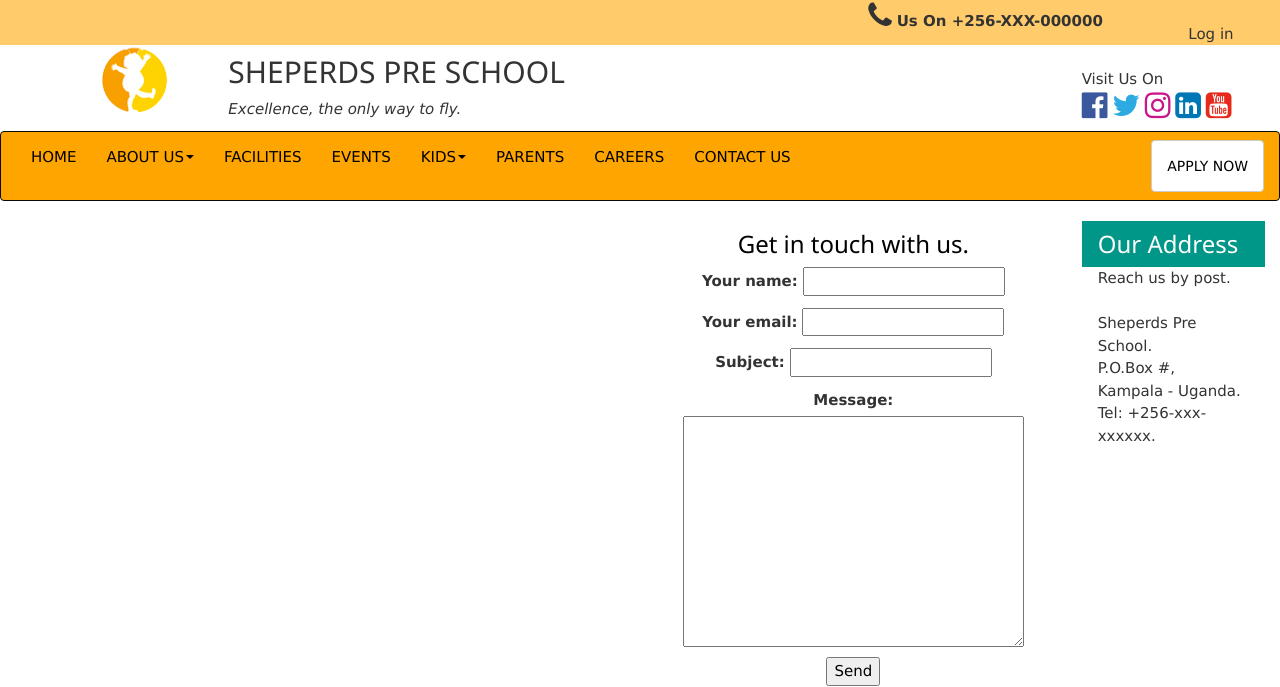
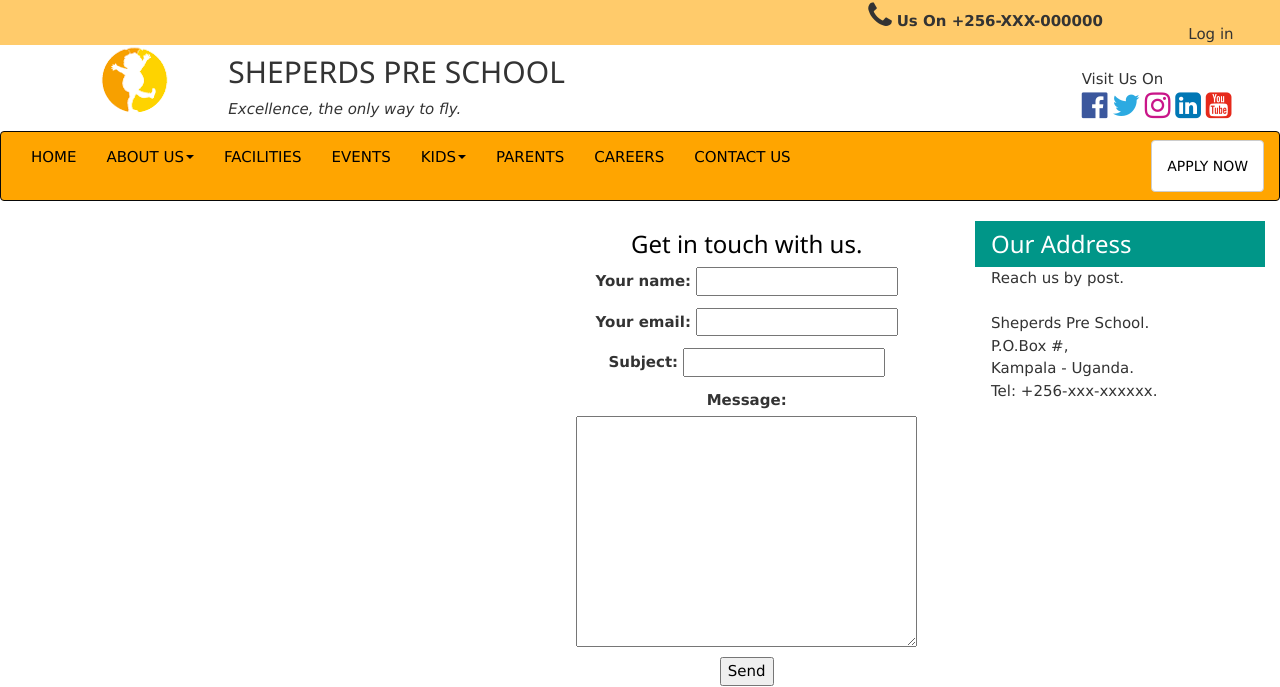
Before and after one commit to faithNassiwa/Sheperds-Pre-School, a Django app: page /contact-us/ in a window 1280 px wide. Shown: the top 687 px of the page. Run offline with Django 3.2, Linux system fonts and the light colour scheme; some libraries are stand-ins or nearby versions.

Commit message:
updated contact page

```diff
--- a/website/templates/website/contact.html
+++ b/website/templates/website/contact.html
@@ -5,7 +5,7 @@
 
 {% block content %}
 <div class= "row">
-<div class= "col-sm-6"></div>
+<div class= "col-sm-5"></div>
 <div class="col-sm-4">
 <center>
 <header class="w3-container w3-white">
@@ -21,7 +21,7 @@
 </form>
 </center>
 </div>
-<div class="col-sm-2">
+<div class="col-sm-3">
 	<header class="w3-container w3-teal">
   <h3>Our Address</h3>
 </header>
```
